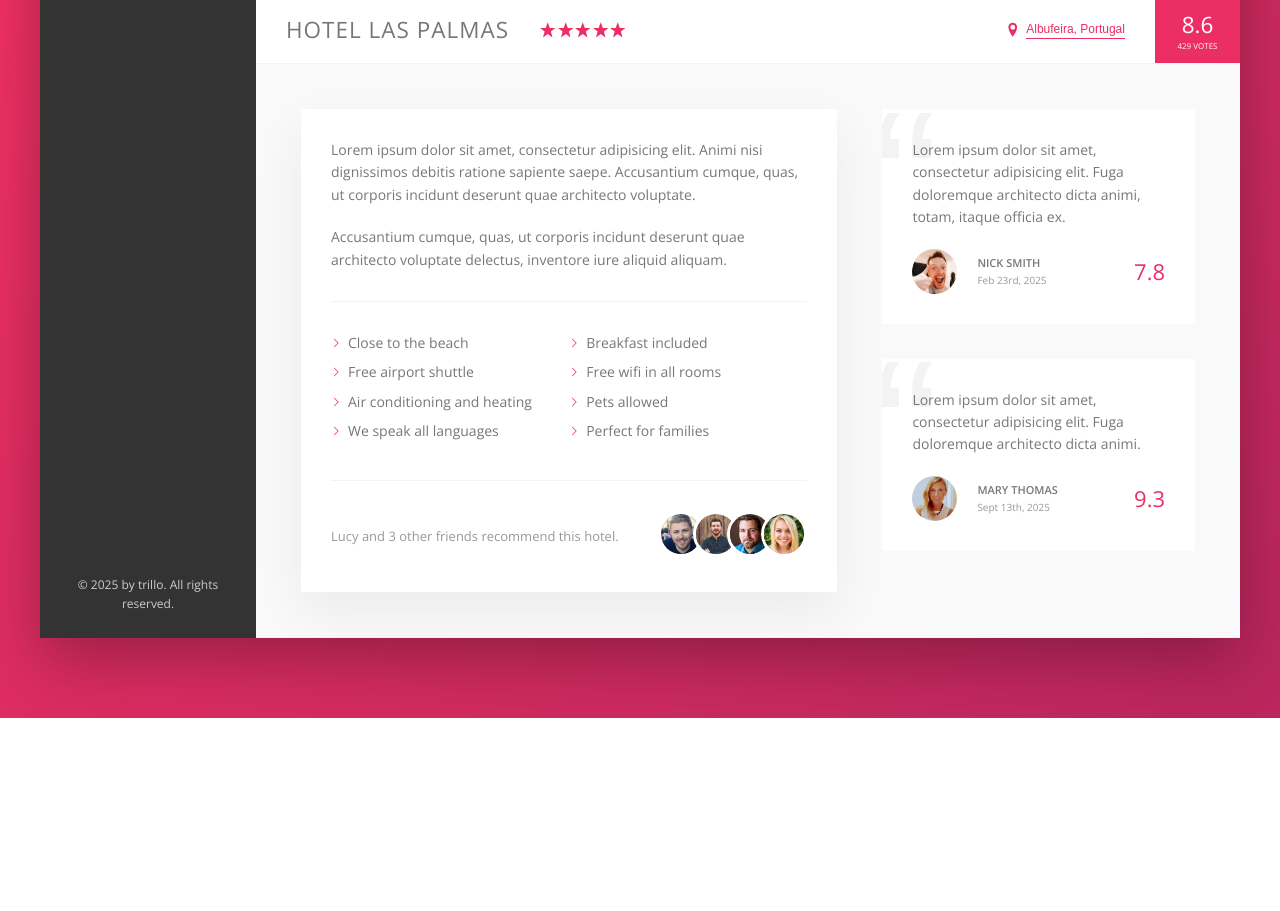
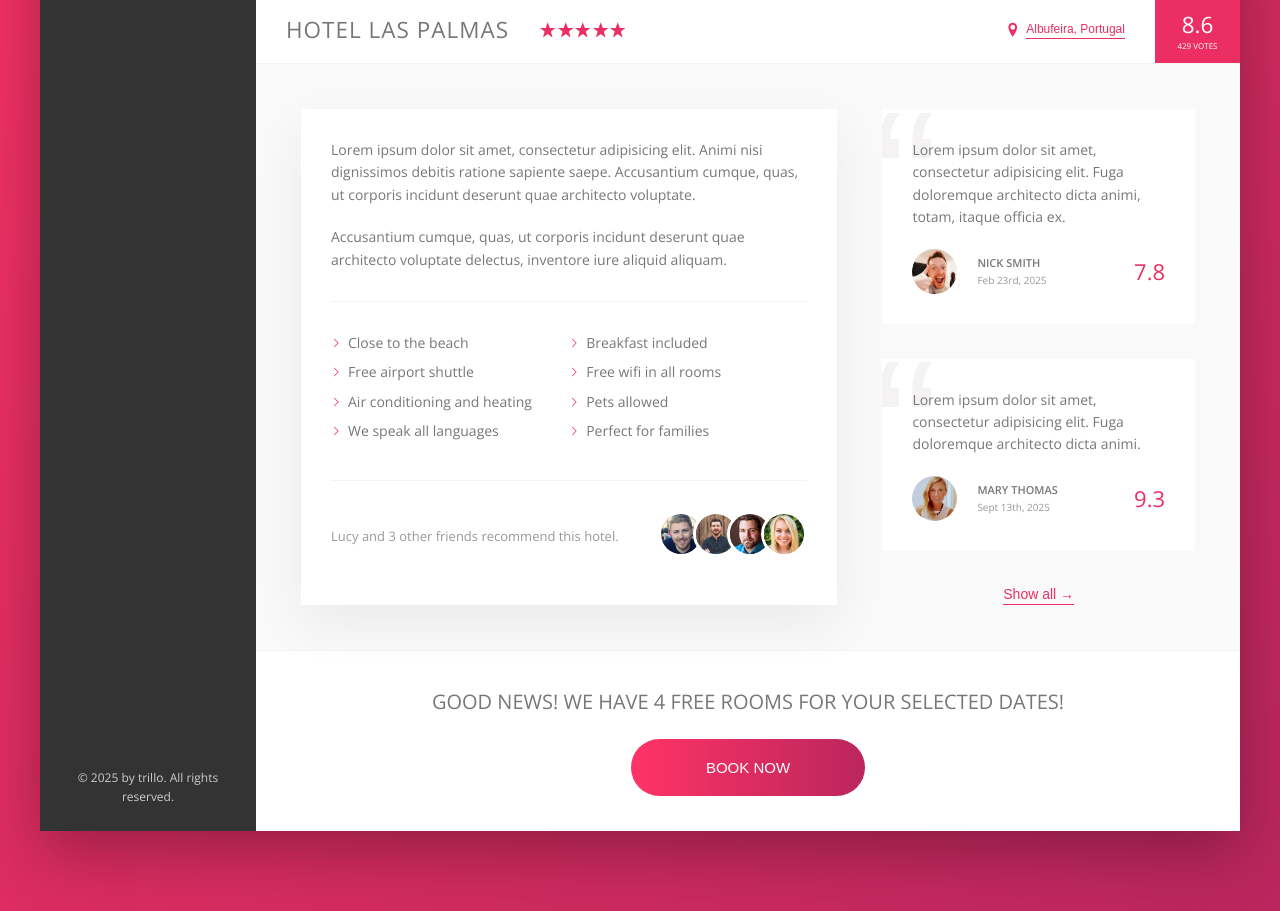
Before and after one commit to mihailomarkovic/trillo, a plain HTML site: page index.html in a window 1280 px wide. Shown: the part 538-1449 px from the top of the page. Before the commit the page ends 1256 px from the top, so only its background shows below. Drawn offline with nearby package versions, Linux system fonts and the light colour scheme.

Commit message:
Create and style call to action section

```diff
--- a/index.html
+++ b/index.html
@@ -238,7 +238,19 @@
                   <div class="review__rating">9.3</div>
                 </figcaption>
               </figure>
+
+              <button class="btn-inline">Show all <span>&rarr;</span></button>
             </div>
+          </div>
+
+          <div class="cta">
+            <h2 class="cta__book-now">
+              Good news! We have 4 free rooms for your selected dates!
+            </h2>
+            <button class="btn">
+              <span class="btn__visible"> Book now </span>
+              <span class="btn__invisible"> Only 4 rooms left </span>
+            </button>
           </div>
         </main>
       </div>
--- a/sass/_components.scss
+++ b/sass/_components.scss
@@ -268,8 +268,17 @@
   cursor: pointer;
   transition: all 0.2s;
 
+  &span {
+    margin-left: 3px;
+    transition: margin-left 0.2s;
+  }
+
   &:hover {
     color: var(--color-grey-dark-1);
+
+    span {
+      margin-left: 8px;
+    }
   }
 
   &:focus {
@@ -422,3 +431,72 @@
     z-index: 1;
   }
 }
+
+//CALL TO ACTION
+.cta {
+  padding: 3.5rem;
+  text-align: center;
+
+  &__book-now {
+    font-size: 2rem;
+    font-weight: 300;
+    text-transform: uppercase;
+    margin-bottom: 2.15rem;
+  }
+}
+
+.btn {
+  font-size: 1.5rem;
+  font-weight: 300;
+  text-transform: uppercase;
+  border-radius: 100px;
+  border: none;
+  background-image: linear-gradient(
+    to right,
+    var(--color-primary-light),
+    var(--color-primary-dark)
+  );
+  color: #fff;
+  position: relative;
+  overflow: hidden;
+  cursor: pointer;
+
+  & > * {
+    display: inline-block;
+    height: 100%;
+    width: 100%;
+    transition: all 0.2s;
+  }
+
+  &__visible {
+    padding: 2rem 7.5rem;
+  }
+
+  &__invisible {
+    position: absolute;
+    padding: 2rem 0;
+    left: 0;
+    top: -100%;
+  }
+
+  &:hover {
+    background-image: linear-gradient(
+      to left,
+      var(--color-primary-light),
+      var(--color-primary-dark)
+    );
+  }
+
+  &:hover &__visible {
+    transform: translateY(100%);
+  }
+
+  &:hover &__invisible {
+    top: 0;
+  }
+
+  &:focus {
+    outline: none;
+    animation: pulsate 1s infinite;
+  }
+}
--- a/sass/_layout.scss
+++ b/sass/_layout.scss
@@ -55,4 +55,8 @@
 
 .user-reviews {
   flex: 1;
+
+  display: flex;
+  flex-direction: column;
+  align-items: center;
 }
```
Also changed, not shown: css/main.css, css/main.min.css.
